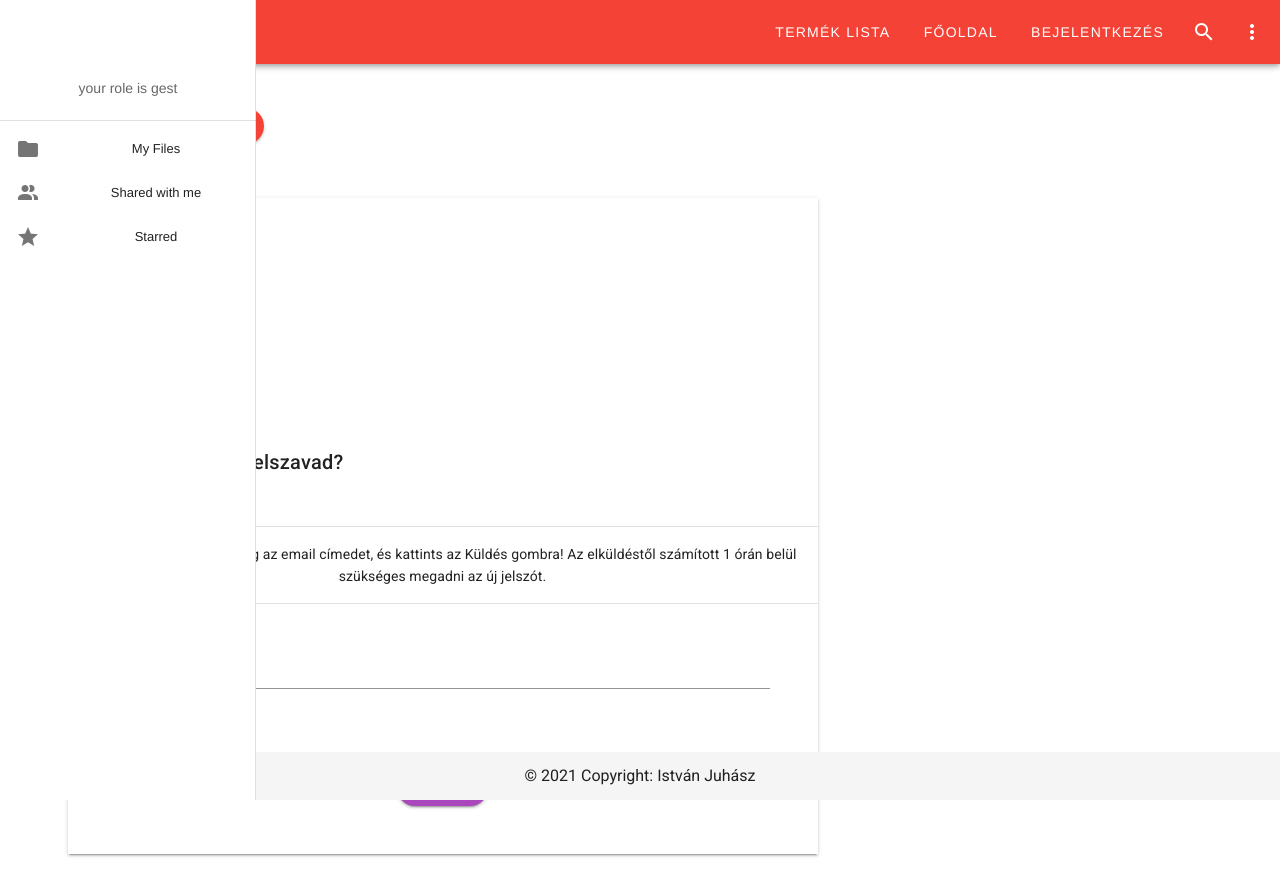
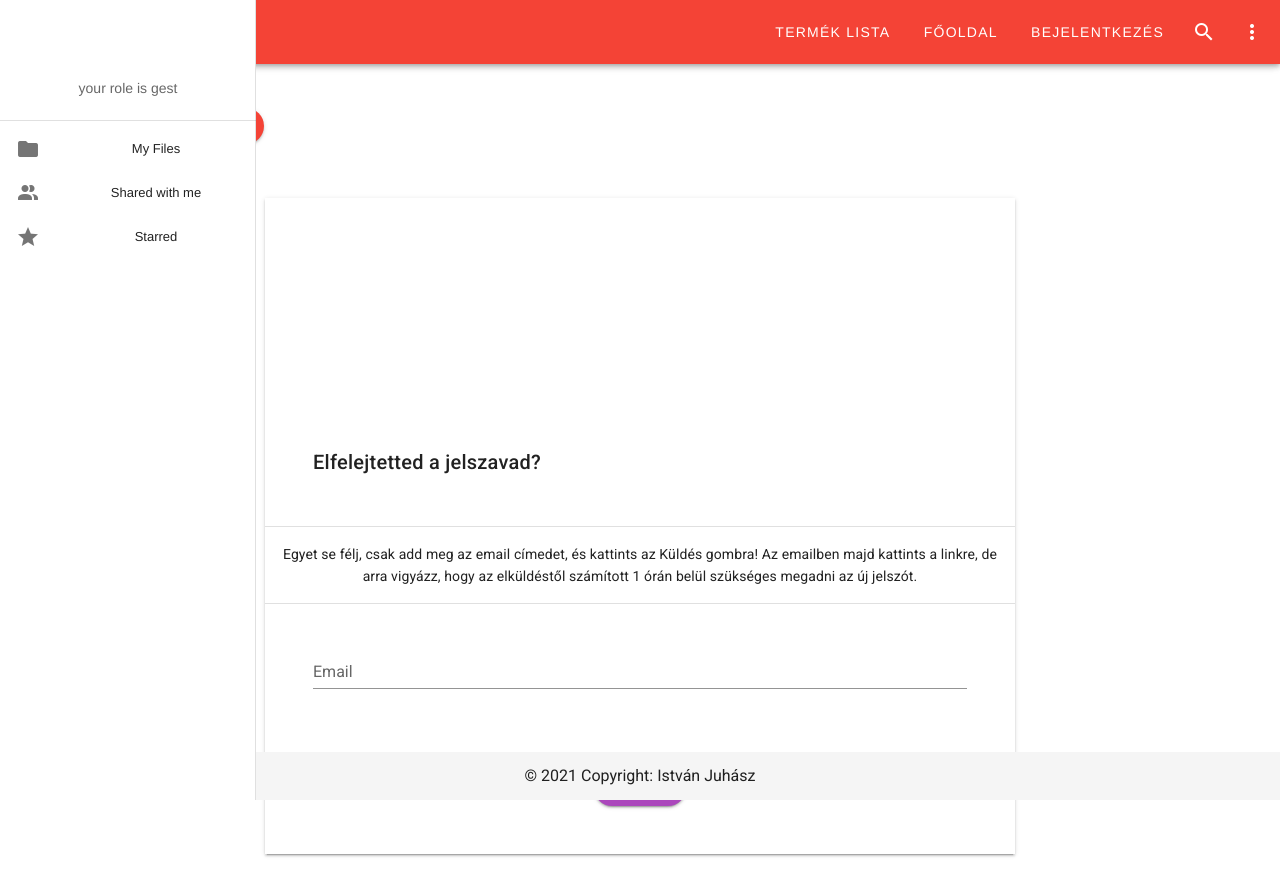
Before and after one commit to Juhi0326/Vue2AppForNodeJsBackEnd, a Vue app in the folder vue2-frontend/: page /resetPasswordEmail in a window 1280 px wide. Shown: the top 896 px of the page. Built offline with nearby package versions, Linux system fonts and the light colour scheme.

Commit message:
fix layout of resetPasswordEmail page

```diff
--- a/vue2-frontend/src/views/ResetPasswordEmail.vue
+++ b/vue2-frontend/src/views/ResetPasswordEmail.vue
@@ -7,6 +7,7 @@
         </v-col>
       </v-row>
       <v-row>
+        <v-col cols="2"></v-col>
         <v-col cols="12" sm="8">
           <div>
             <v-card class="d-flex justify-center mb-6" flat tile>
@@ -19,7 +20,7 @@
                   <v-divider> </v-divider>
                   <v-card-text>
                     Egyet se félj, csak add meg az email címedet, és kattints az
-                    Küldés gombra! Az elküldéstől számított 1 órán belül
+                    Küldés gombra! Az emailben majd kattints a linkre, de arra vigyázz, hogy az elküldéstől számított 1 órán belül
                     szükséges megadni az új jelszót.
                   </v-card-text>
                   <v-divider> </v-divider>
```
